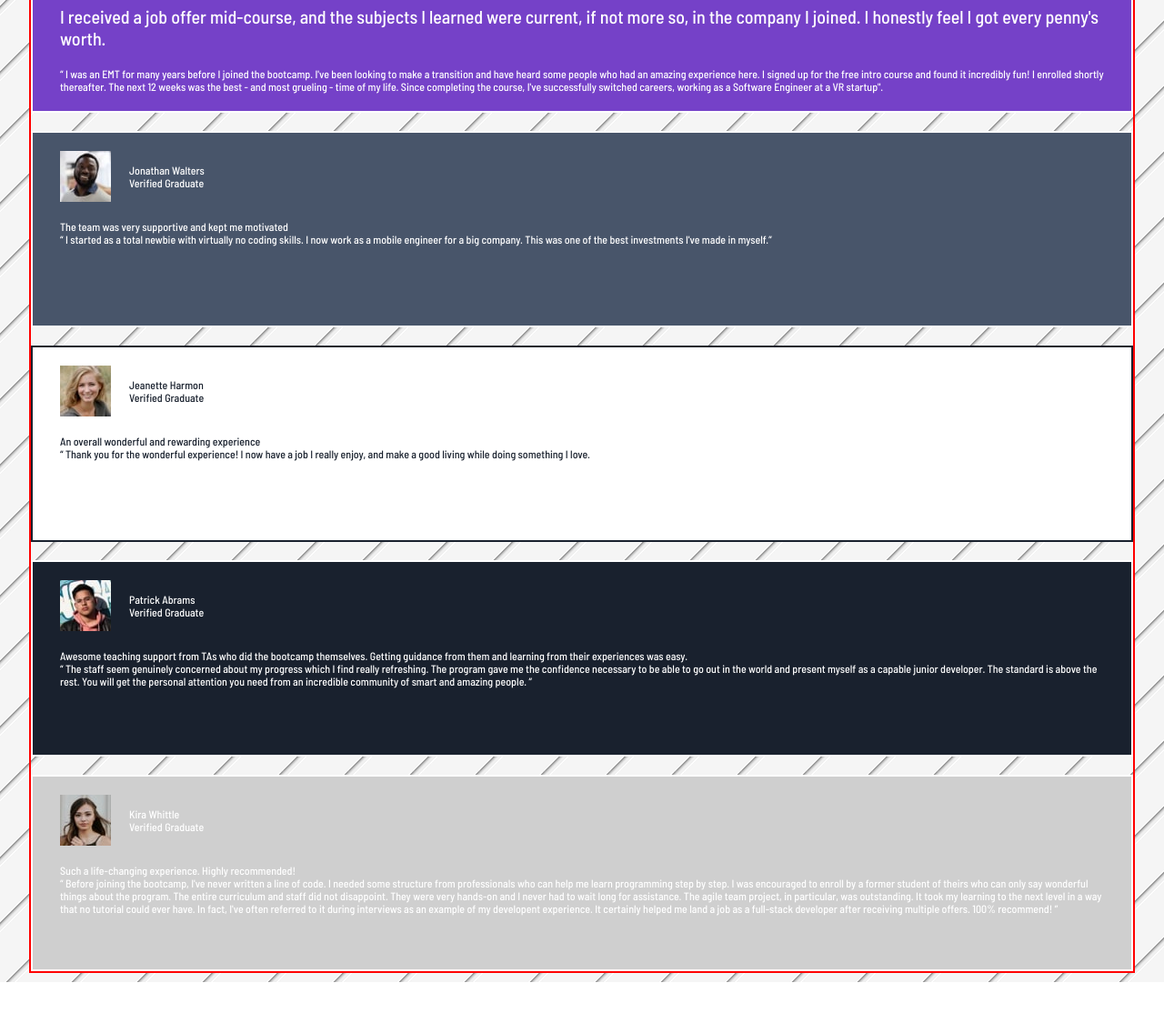
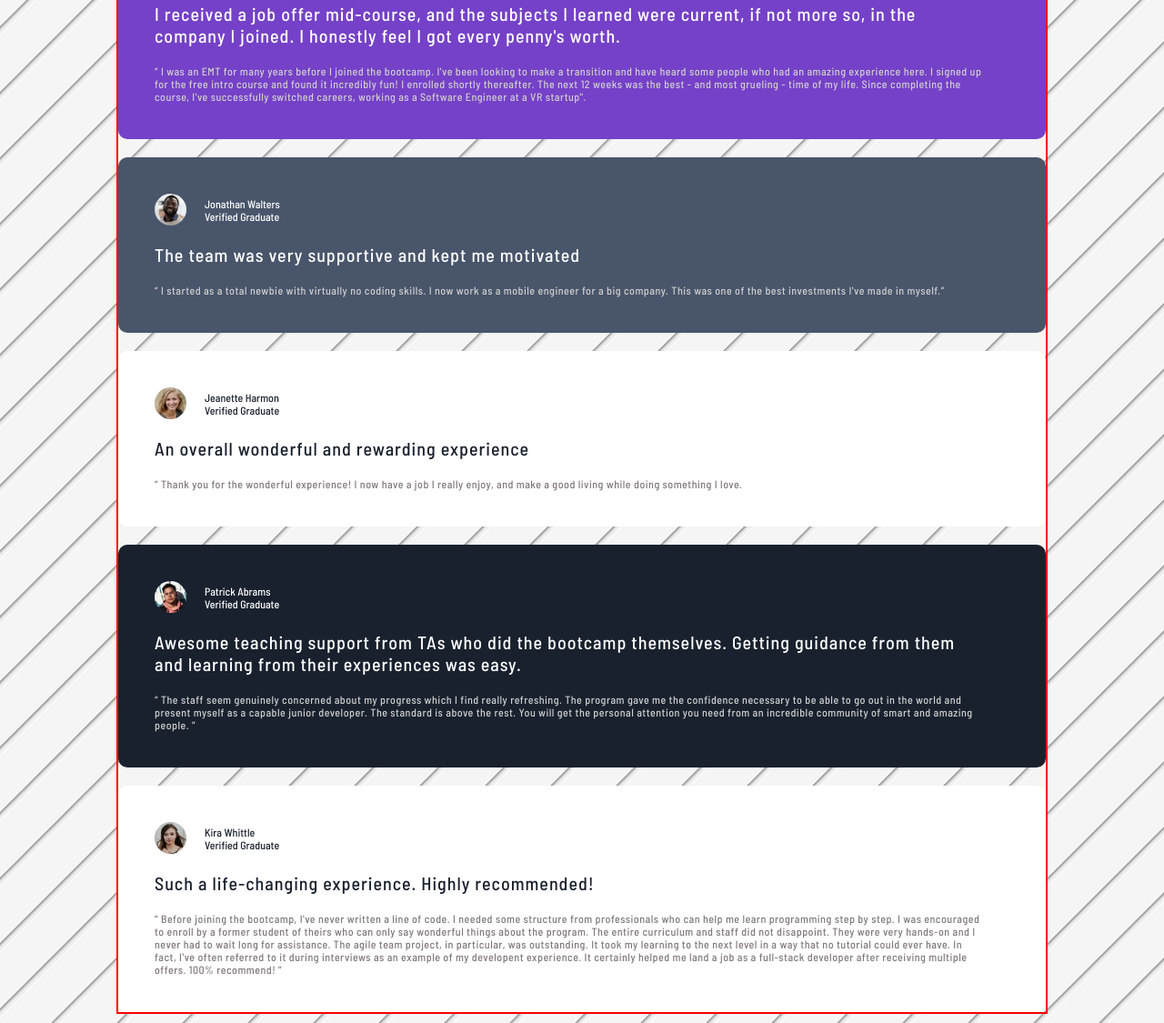
Before and after one commit to roberromero/testimonials-practice, a plain HTML site: page index.html in a window 1280 px wide. Shown: the part 104-1229 px from the top of the page at 91% size. Before the commit the page ends 1184 px from the top, so only its background shows below. Drawn offline with Linux system fonts and the light colour scheme.

Commit message:
some mods

```diff
--- a/index.html
+++ b/index.html
@@ -13,14 +13,15 @@
     <section class="grid-container">
         <article class="grid-item moderate-violet">
             <div class="head-card">
-                <img src="img/image-daniel.jpg" alt="daniel's photo">
+                <img class="head-card__img" src="img/image-daniel.jpg" alt="daniel's photo">
                 <p>Daniel Clifford<br>Verified Graduate</p>
             </div>
+            <div class="body-card">
                 <p class="big-font"> I received a job offer mid-course, and the subjects
                     I learned were current, if not more so, in the company
                     I joined. I honestly feel I got every penny's worth.
                 </p>
-            <p>“ I was an EMT for many years before I joined the bootcamp.
+                <p class="light-grey">“ I was an EMT for many years before I joined the bootcamp.
                     I've been looking to make a transition and have heard some
                     people who had an amazing experience here. I signed up for
                     the free intro course and found it incredibly fun! I enrolled
@@ -29,48 +30,61 @@
                     successfully switched
                     careers, working as a Software Engineer at a VR startup".
                 </p>
+            </div>
         </article>
         <article class="grid-item very-dark-grayish-blue">
             <div class="head-card">
-                <img src="img/image-jonathan.jpg" alt="Jonathan's photo">
+                <img class="head-card__img" src="img/image-jonathan.jpg" alt="Jonathan's photo">
                 <p> Jonathan Walters<br>Verified Graduate</p>
             </div>
-            <p>The team was very supportive and kept me motivated </p>
-            <p>“ I started as a total newbie with virtually no coding skills.
+            <div class="body-card">
+                <p class="big-font">The team was very supportive and kept me motivated </p>
+                <p class="light-grey">“ I started as a total newbie with virtually no coding skills.
                     I now work as a mobile engineer for a big company. This was one
-                of the best investments I've made in myself.”</p>
+                    of the best investments I've made in myself.”
+                </p>
+            </div>
+
         </article>
         <article class="grid-item white">
             <div class="head-card">
-                <img src="img/image-jeanette.jpg" alt="">
+                <img class="head-card__img" src="img/image-jeanette.jpg" alt="">
                 <p>Jeanette Harmon<br>Verified Graduate </p>
             </div>
-            <p>An overall wonderful and rewarding experience</p>
-            <p> “ Thank you for the wonderful experience! I now have a job
-                I really enjoy, and make a good living while doing something I love. </p>
+            <div class="body-card">
+                <p class="big-font">An overall wonderful and rewarding experience</p>
+                <p class="dark-grey"> “ Thank you for the wonderful experience! I now have a job
+                    I really enjoy, and make a good living while doing something I love.
+                </p>
+            </div>
+
         </article>
         <article class="grid-item very-dark-blackish-blue">
             <div class="head-card">
-                <img src="img/image-patrick.jpg" alt="">
+                <img class="head-card__img" src="img/image-patrick.jpg" alt="">
                 <p>Patrick Abrams<br>Verified Graduate </p>
             </div>
-            <p>Awesome teaching support from TAs who did the bootcamp themselves.
+            <div class="body-card">
+                <p class="big-font">Awesome teaching support from TAs who did the bootcamp themselves.
                 Getting guidance from them and learning from their experiences was easy.
                 </p>
-            <p>“ The staff seem genuinely concerned about my progress which I find really
+                <p class="light-grey">“ The staff seem genuinely concerned about my progress which I find really
                 refreshing. The program gave me the confidence necessary to be able to go
                 out in the world and present myself as a capable junior developer.
                 The standard is above the rest. You will get the personal attention you
                 need from an incredible community of smart and amazing people. ”
                 </p>
+            </div>
+
         </article>
-        <article class="grid-item light-gray">
+        <article class="grid-item white">
             <div class="head-card">
-                <img src="img/image-kira.jpg" alt="">
+                <img class="head-card__img" src="img/image-kira.jpg" alt="">
                 <p>Kira Whittle<br>Verified Graduate </p>
             </div>
-            <p>Such a life-changing experience. Highly recommended!</p>
-            <p>“ Before joining the bootcamp, I've never written a line of code. I needed
+            <div class="body-card">
+                <p class="big-font">Such a life-changing experience. Highly recommended!</p>
+                <p class="dark-grey">“ Before joining the bootcamp, I've never written a line of code. I needed
                     some structure from professionals who can help me learn programming step by step.
                     I was encouraged to enroll by a former student of theirs who can only say
                     wonderful things about the program. The entire curriculum and staff did not disappoint.
@@ -79,7 +93,10 @@
                     to the next level in a way that no tutorial could ever have. In fact,
                     I've often referred to it during interviews as an example of my developent experience.
                     It certainly helped me land a job as a full-stack developer after receiving multiple offers.
-                100% recommend! ”</p>
+                    100% recommend! ”
+                </p>
+            </div>
+
         </article>
     </section>
 
--- a/style.css
+++ b/style.css
@@ -37,7 +37,7 @@ Note for text colors:
 body{
     font-size: 12px;
     min-width: 375px;
-    max-width: 1440px;
+    /* max-width: 1440px; */
     background-image: url(img/backgroung-testimonials.png);
     background-position: center;
 
@@ -45,18 +45,19 @@ body{
 .grid-container{
     border: 2px solid red;
     display: grid;
-    width: 95%;
+    width: 80%;
     margin: 10px auto;
     /* First line "rows" second line "columns" */
-    grid-template: repeat(5, 1fr) / 1fr;
+    grid-template: repeat(5, auto) / 1fr;
     /* "gap" property could take two values (1.row/2.column) */
     gap: 20px;
 
 
 }
 .grid-item{
-    border: 2px solid;
-    padding: 20px 30px;
+    padding: 40px 40px;
+    border-radius: 10px;
+
 }
 
 .moderate-violet{
@@ -75,10 +76,7 @@ body{
     background-color: var(--very-dark-blackish-blue);
     color: var(--white);
 }
-.light-gray{
-    background-color: var(--light-gray);
-    color: var(--white);
-}
+
 
 .head-card{
     display: flex;
@@ -92,4 +90,20 @@ body{
     font-size: var(--big-font-weight);
     font-size: 20px;
     padding-bottom: 20px;
+    letter-spacing: 1px;
 }
+.body-card{
+    padding-right: 30px;
+    letter-spacing: 0.5px;
+
+}
+.light-grey{
+    color: var(--light-gray);
+}
+.dark-grey{
+    color: hsl(0deg 3% 49%);
+}
+.head-card__img{
+    border-radius: 50%;
+    width: 35px;
+}
```
Lines whose indentation alone changed are shown as unchanged.
